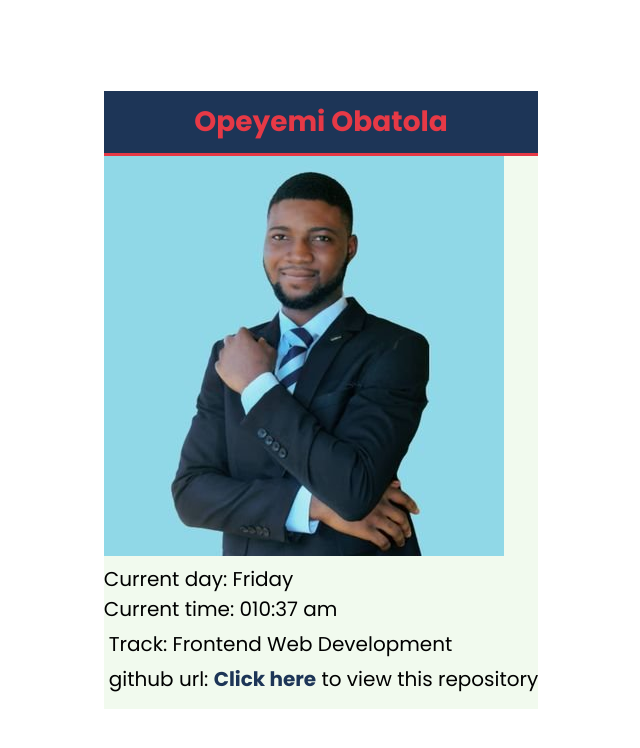
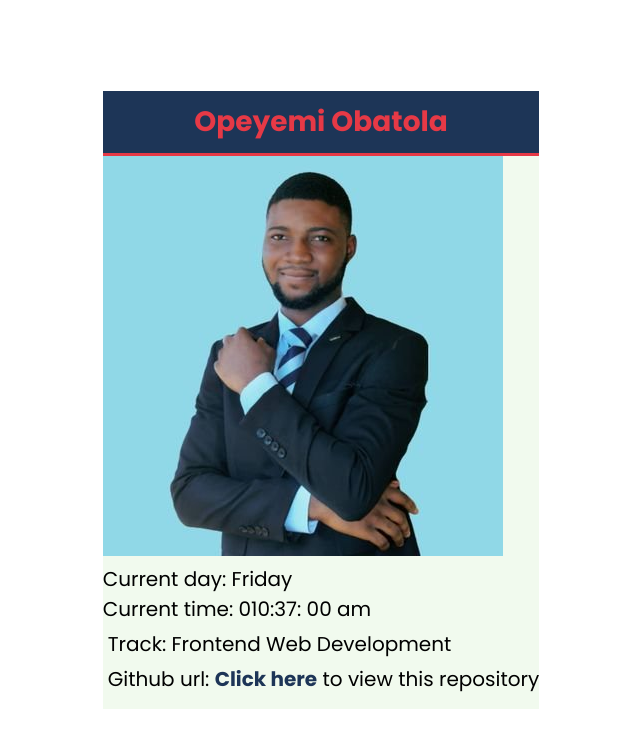
Before and after one commit to opeyemi-code/HNG-frontend-track-stage-one-task, a plain HTML site: page index.html in a window 1280 px wide. Shown: the whole page, without its empty margins (319-959 px from the left). Drawn offline with Linux system fonts and the light colour scheme.

Commit message:
modified

```diff
--- a/index.html
+++ b/index.html
@@ -22,13 +22,13 @@
           >Monday</span
         >
         </p>
-        <p><span class="highlight-text">Current time: </span><span data-testid="currentUTCTime"><span id="hour">00</span>:<span id="minute">00</span><span id="meridian"> am</span>
+        <p><span class="highlight-text">Current time: </span><span data-testid="currentUTCTime"><span id="hour">00</span>:<span id="minute">00</span>:<span id="seconds"> 00</span><span id="meridian"> am</span>
       </p>
       <p data-testid="myTrack" class="paragraph">
         <span class="highlight-text">Track:</span> Frontend Web Development
       </p>
       <p data-testid="githubURL" class="paragraph">
-        <span class="highlight-text">github url: </span>
+        <span class="highlight-text">Github url: </span>
         <a
           href="https://github.com/opeyemi-code/HNG-frontend-track-stage-one-task"
           >Click here</a
```
